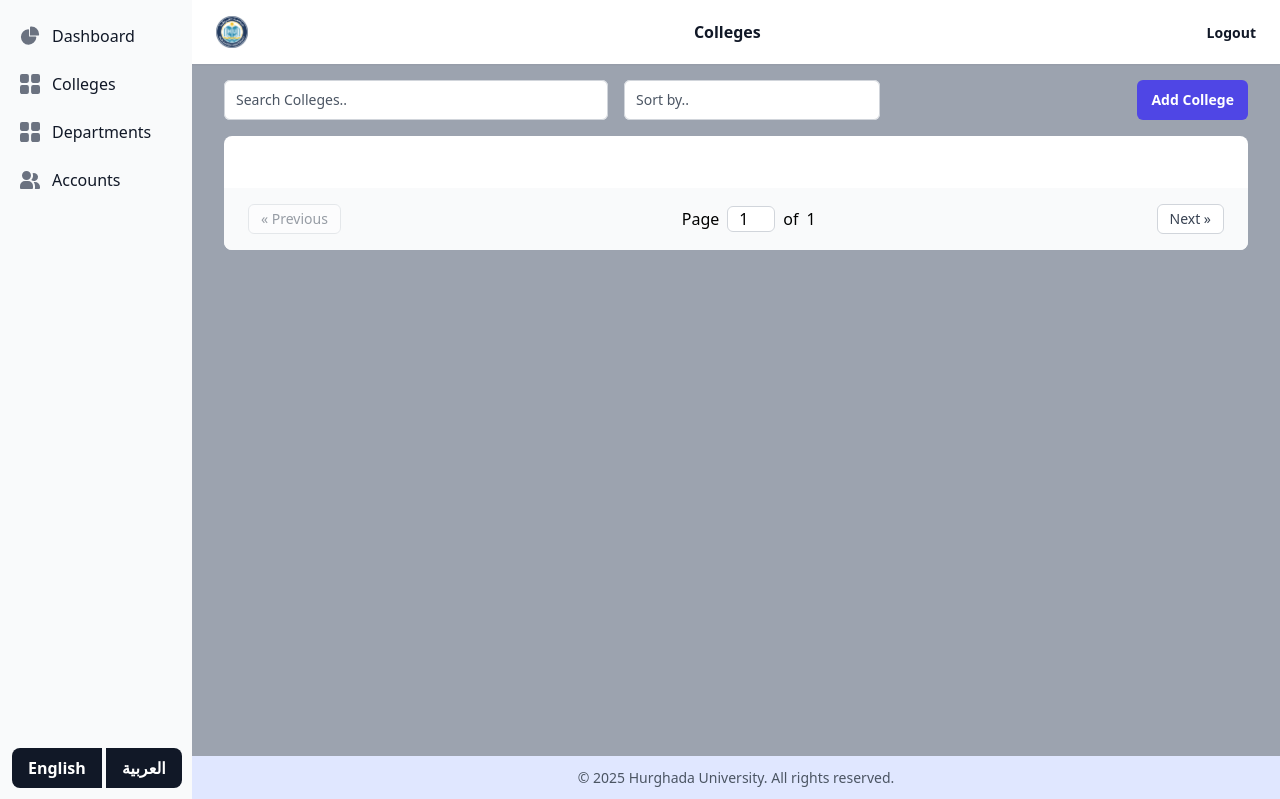
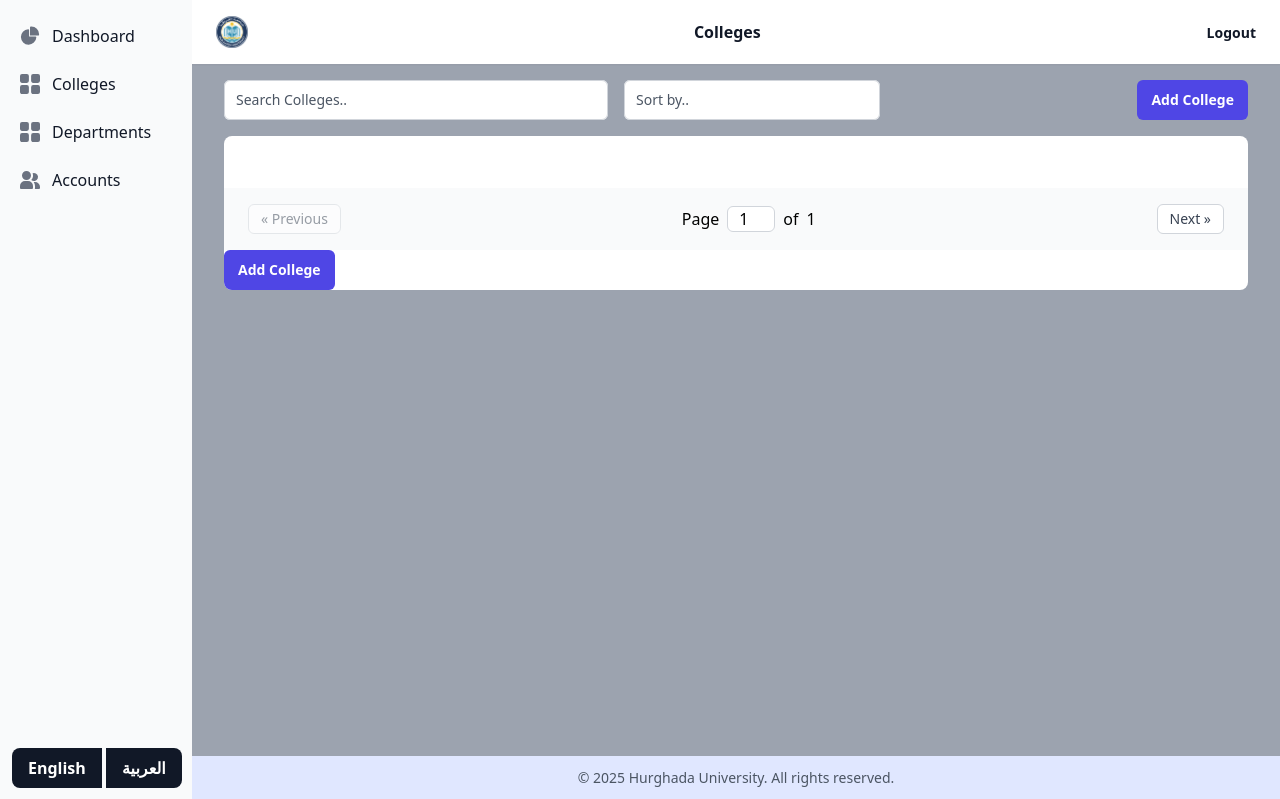
Before and after one commit to GP-2025/email-system-admin-panel, a Flask app: page /colleges in a window 1280 px wide. Shown: the top 799 px of the page. Run offline with Flask 3, Linux system fonts and the light colour scheme; some libraries are stand-ins or nearby versions.

Commit message:
Add CRUD modal for college management: implement modal toggle and form structure

```diff
--- a/templates/colleges.html
+++ b/templates/colleges.html
@@ -161,6 +161,50 @@
                             </button>
                         </div>
 
+
+                        <!-- Edit College Modal toggle -->
+                        <button id="crud-modal-button" data-modal-target="crud-modal" data-modal-toggle="crud-modal" class="ml-auto rounded-md bg-indigo-600 px-3.5 py-2.5 text-sm font-semibold text-white shadow-xs hover:bg-indigo-500 focus-visible:outline-2 focus-visible:outline-offset-2 focus-visible:outline-indigo-600 dark:bg-indigo-600 dark:hover:bg-indigo-500 dark:focus:outline dark:focus:outline-2 dark:focus:outline-offset-2 dark:focus:outline-indigo-600">Add College</button>
+
+                        <!-- Edit College Main modal -->
+                        <div data-modal-backdrop="crud-modal" id="crud-modal" tabindex="-1" data-dialog-backdrop-close="true"
+                            class="select-none pointer-events-none fixed inset-0 z-[999] grid h-screen w-screen place-items-center bg-black bg-opacity-60 opacity-0 backdrop-blur-sm transition-opacity duration-300">
+                            <div data-modal="crud-modal" class="relative p-4 w-full max-w-md max-h-full">
+                                <!-- Modal content -->
+                                <div class="relative bg-white rounded-lg shadow-sm dark:bg-gray-800">
+                                    <!-- Modal header -->
+                                    <div class="flex items-center justify-between p-4 md:p-5 border-b rounded-t dark:border-gray-600 border-gray-200">
+                                        <h3 class="text-lg font-semibold text-gray-900 dark:text-white">
+                                            Create New College
+                                        </h3>
+                                        <button id="crud-modal-close-button" type="button" class="text-gray-400 bg-transparent hover:bg-gray-200 hover:text-gray-900 rounded-lg text-sm w-8 h-8 ms-auto inline-flex justify-center items-center dark:hover:bg-gray-600 dark:hover:text-white" data-modal-toggle="crud-modal">
+                                            <svg class="w-3 h-3" xmlns="http://www.w3.org/2000/svg" fill="none" viewBox="0 0 14 14">
+                                                <path stroke="currentColor" stroke-linecap="round" stroke-linejoin="round" stroke-width="2" d="m1 1 6 6m0 0 6 6M7 7l6-6M7 7l-6 6"/>
+                                            </svg>
+                                            <span class="sr-only">Close modal</span>
+                                        </button>
+                                    </div>
+                                    <!-- Modal body -->
+                                    <form id="add-college-form" class="p-4 md:p-5" method="POST">
+                                        <div class="grid gap-4 mb-4 grid-cols-2">
+                                            <div class="col-span-2">
+                                                <label for="college-name" class="block mb-2 text-sm font-medium text-gray-900 dark:text-white">Name</label>
+                                                <input type="text" name="college-name" id="college-name" class="bg-gray-50 outline text-gray-900 text-sm rounded-lg block w-full p-2.5 dark:bg-gray-600 dark:outline-gray-300 dark:placeholder-gray-400 dark:text-white outline-1 dark:focus:outline-indigo-500" placeholder="Type college name" required>
+                                            </div>
+                                            <div class="col-span-2">
+                                                <label for="college-abbreviation" class="block mb-2 text-sm font-medium text-gray-900 dark:text-white">Abbreviation</label>
+                                                <input type="text" name="college-abbreviation" id="college-abbreviation" class="bg-gray-50 outline text-gray-900 text-sm rounded-lg block w-full p-2.5 dark:bg-gray-600 dark:outline-gray-300 dark:placeholder-gray-400 dark:text-white outline-1 dark:focus:outline-indigo-500" placeholder="Type college abbreviation" required>
+                                            </div>
+                                        </div>
+                                        <button type="submit" class="text-white inline-flex items-center font-medium rounded-lg text-sm px-5 py-2.5 text-center dark:bg-indigo-600 dark:hover:bg-indigo-500 dark:focus:outline dark:focus:outline-2 dark:focus:outline-offset-2 dark:focus:outline-indigo-600">
+                                            <svg class="me-1 -ms-1 w-5 h-5" fill="currentColor" viewBox="0 0 20 20" xmlns="http://www.w3.org/2000/svg"><path fill-rule="evenodd" d="M10 5a1 1 0 011 1v3h3a1 1 0 110 2h-3v3a1 1 0 11-2 0v-3H6a1 1 0 110-2h3V6a1 1 0 011-1z" clip-rule="evenodd"></path></svg>
+                                            Add new college
+                                        </button>
+                                    </form>
+                                </div>
+                            </div>
+                        </div>
+                        <!-- Edit College End of modal -->
+
                         <template data-college-row-template>
                             <div data-college-row class="flex items-center">
                                 <div class="px-6 py-4 w-1/2">
```
Also changed, not shown: static/js/colleges.js (+0 -10 lines).
